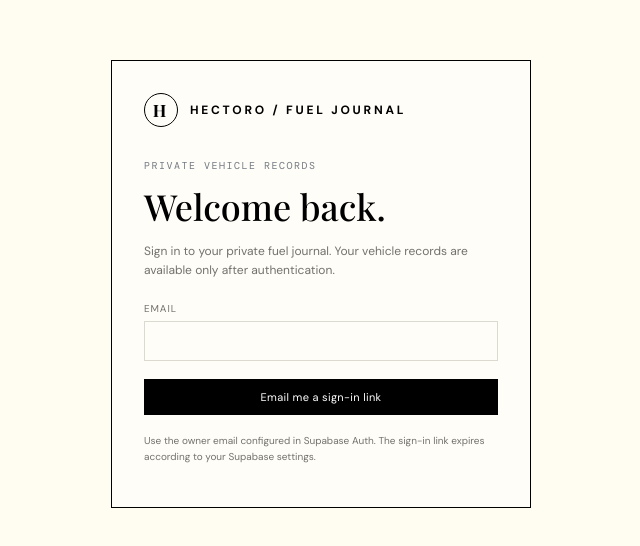
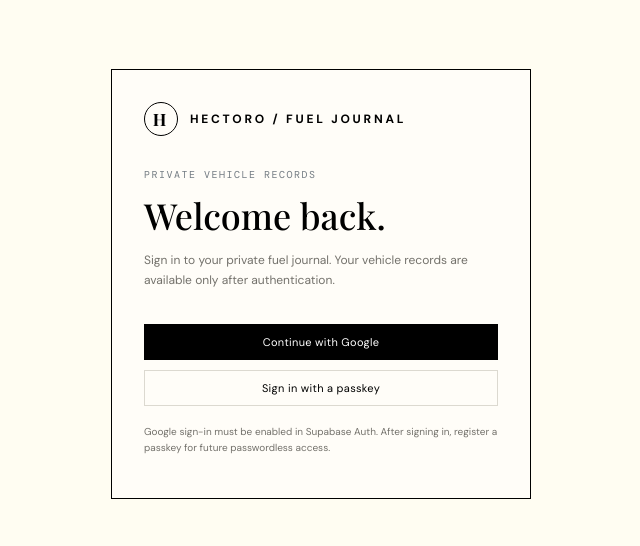
Before and after one commit to Jagadeeswarh/my-fuel-gauge, a Next.js app: page /login in a window 1280 px wide. Shown: the part 116-662 px from the top of the page, without its empty margins (319-959 px from the left). Built offline with nearby package versions, Linux system fonts and the light colour scheme.

Commit message:
Replace email links with Google OAuth and passkey sign-in

```diff
--- a/src/app/login/page.tsx
+++ b/src/app/login/page.tsx
@@ -1,46 +1,61 @@
 "use client";
 
-import { FormEvent, useState } from "react";
+import { useState } from "react";
 import { createSupabaseBrowserClient } from "@/lib/supabase/client";
 
 export default function LoginPage() {
-  const [email, setEmail] = useState("");
   const [error, setError] = useState("");
-  const [message, setMessage] = useState("");
   const [busy, setBusy] = useState(false);
 
-  async function submit(event: FormEvent) {
-    event.preventDefault();
+  async function signInWithGoogle() {
     setError("");
-    setMessage("");
     setBusy(true);
-
-    const db = createSupabaseBrowserClient();
-    if (!db) {
-      setError("Supabase is not configured. Set the environment variables from .env.example.");
+    const supabase = createSupabaseBrowserClient();
+    if (!supabase) {
+      setError("Supabase is not configured. Check the Netlify environment variables.");
       setBusy(false);
       return;
     }
 
     const redirectTo = `${window.location.origin}/auth/callback`;
-    const { error: signInError } = await db.auth.signInWithOtp({
-      email,
-      options: { emailRedirectTo: redirectTo },
+    const { error: signInError } = await supabase.auth.signInWithOAuth({
+      provider: "google",
+      options: { redirectTo },
     });
 
     if (signInError) {
       setError(signInError.message);
       setBusy(false);
+    }
+  }
+
+  async function signInWithPasskey() {
+    setError("");
+    setBusy(true);
+    const supabase = createSupabaseBrowserClient();
+    if (!supabase) {
+      setError("Supabase is not configured. Check the Netlify environment variables.");
+      setBusy(false);
       return;
     }
 
-    setMessage("Check your email for a secure sign-in link. You can close this page after opening the email.");
-    setBusy(false);
+    try {
+      const { error: signInError } = await supabase.auth.signInWithPasskey();
+      if (signInError) {
+        setError(signInError.message);
+        setBusy(false);
+        return;
+      }
+      window.location.href = "/";
+    } catch (cause) {
+      setError(cause instanceof Error ? cause.message : "Passkey sign-in failed.");
+      setBusy(false);
+    }
   }
 
   return (
     <main className="login-page">
-      <form className="login-card" onSubmit={submit}>
+      <section className="login-card">
         <div className="brand">
           <span className="brand-mark">H</span>
           <span>HECTORO / FUEL JOURNAL</span>
@@ -48,17 +63,15 @@ export default function LoginPage() {
         <div className="eyebrow" style={{ marginTop: 32 }}>PRIVATE VEHICLE RECORDS</div>
         <h1 style={{ marginTop: 10 }}>Welcome back.</h1>
         <p>Sign in to your private fuel journal. Your vehicle records are available only after authentication.</p>
-        <div className="field" style={{ marginTop: 22 }}>
-          <label htmlFor="email">Email</label>
-          <input id="email" type="email" autoComplete="email" required value={email} onChange={(event) => setEmail(event.target.value)} />
-        </div>
-        {error && <div className="error" role="alert">{error}</div>}
-        {message && <div className="success" role="status">{message}</div>}
-        <button className="button" style={{ width: "100%", marginTop: 18 }} disabled={busy}>
-          {busy ? "Sending link…" : "Email me a sign-in link"}
+        <button className="button" style={{ width: "100%", marginTop: 22 }} onClick={signInWithGoogle} disabled={busy}>
+          {busy ? "Opening secure sign-in…" : "Continue with Google"}
         </button>
-        <p style={{ marginTop: 18, fontSize: 10 }}>Use the owner email configured in Supabase Auth. The sign-in link expires according to your Supabase settings.</p>
-      </form>
+        <button className="button secondary" style={{ width: "100%", marginTop: 10 }} onClick={signInWithPasskey} disabled={busy}>
+          Sign in with a passkey
+        </button>
+        {error && <div className="error" role="alert" style={{ marginTop: 14 }}>{error}</div>}
+        <p style={{ marginTop: 18, fontSize: 10 }}>Google sign-in must be enabled in Supabase Auth. After signing in, register a passkey for future passwordless access.</p>
+      </section>
     </main>
   );
 }
```
